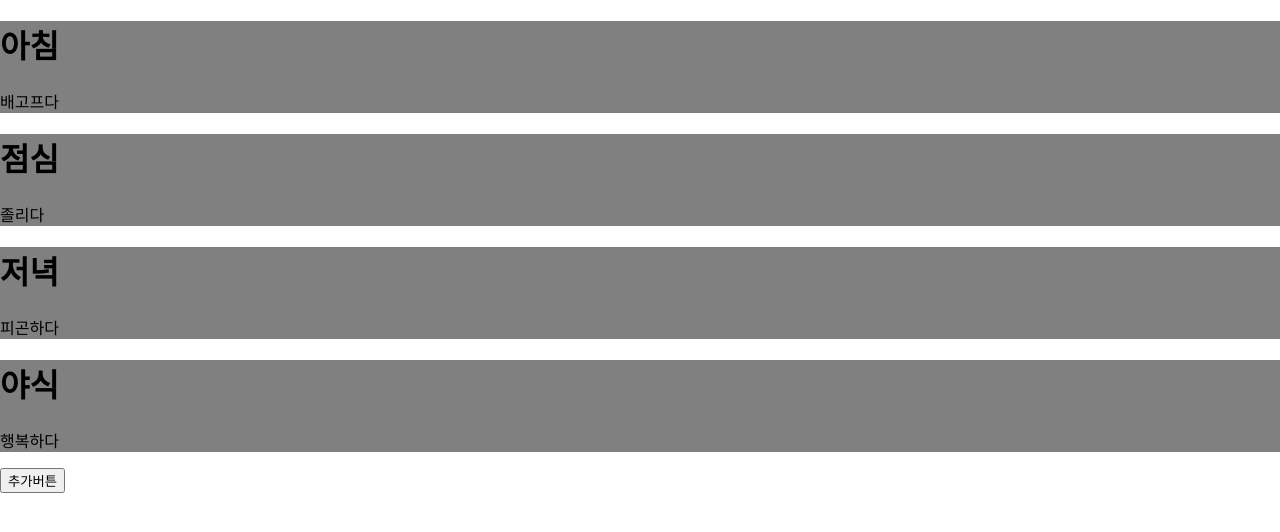
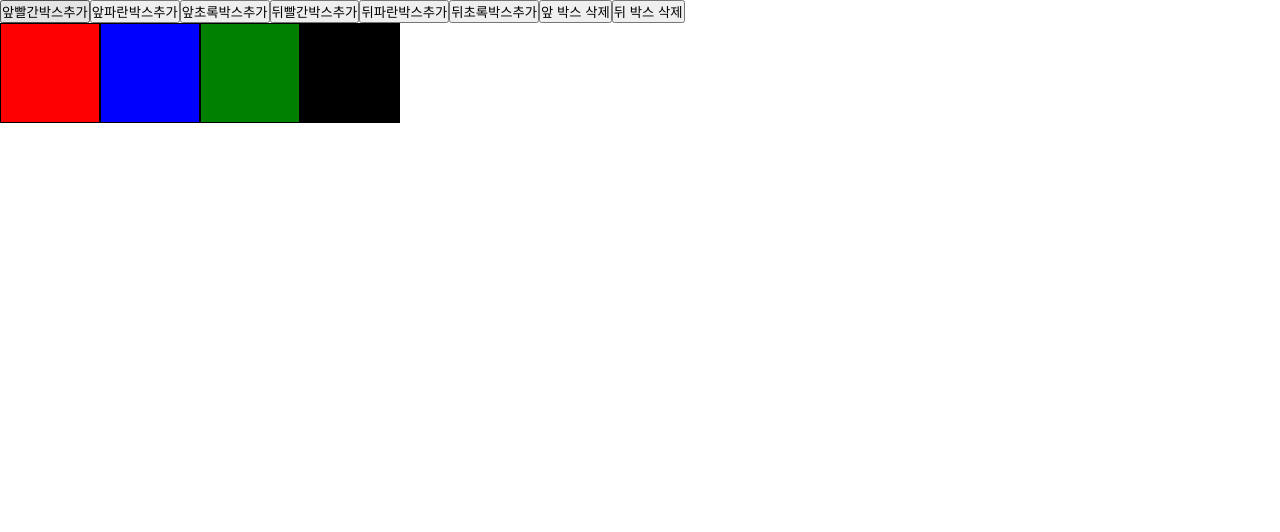
Before and after one commit to WHDQJA32/react-study, a React (Create React App) app: page / in a window 1280 px wide. Shown: the top 532 px of the page. Built offline with nearby package versions, Linux system fonts and the light colour scheme.

Commit message:
배열 동적인 컴포넌트 그리기 퀴즈&연습

```diff
--- a/src/App.js
+++ b/src/App.js
@@ -1,22 +1,29 @@
 import './App.css';
-
 import Basic01 from './components/Basic01';
+import State01 from './components/State01';
 import Export01 from './components/Export01';
-import State01 from './components/State01';
 import State02 from './components/State02';
 import Props01 from './components/Props01';
 import Practice001 from './practice/Practice001';
 import Props02 from './components/Props02';
+import Quiz002 from './practice/Quiz002';
+import NewsBlog from './newsblog/NewsBlog';
+import Quiz003 from './practice/Quiz003';
+import Practice002 from './practice/Practice002';
 
 function App() {
 
-    //return <Basic01/>;
-    //return <State01/>;
-    //return <Export01/>;
-    //return <State02/>;
-    //return <Props01/>;
-    //return <Practice001/>;
-    return <Props02/>;
-  }
+  //return <Basic01/>;
+  //return <State01/>;
+  //return <Export01/>;
+  // return <State02/>;
+  // return <Props01/>;
+  //return <Practice001/>;
+  // return <Props02 />;
+  // return <Quiz002 />;
+  //return <NewsBlog/>;
+  //return <Quiz003/>;
+  return <Practice002/>;
+}
 
 export default App;
--- /dev/null
+++ b/src/practice/ColorBox.js
@@ -0,0 +1,9 @@
+
+function ColorBox(props){
+
+    return (
+        <div className="box" style={{backgroundColor : props.bgColor}}></div>
+    )
+}
+
+export default ColorBox;
--- /dev/null
+++ b/src/practice/Practice002.css
@@ -0,0 +1,34 @@
+.box {
+    width: 100px;
+    height: 100px;
+    border: 1px solid black;
+    display: inline-block;
+}
+.red-b{
+    width: 100px;
+    height: 100px;
+    background-color: red;
+    border: 1px solid black;
+    display: inline-block;
+}
+.green-b{
+    width: 100px;
+    height: 100px;
+    background-color: green;
+    border: 1px solid black;
+    display: inline-block;
+}
+.blue-b{
+    width: 100px;
+    height: 100px;
+    background-color: blue;
+    border: 1px solid black;
+    display: inline-block;
+}
+.black-b{
+    width: 100px;
+    height: 100px;
+    background-color: black;
+    border: 1px solid black;
+    display: inline-block;
+}
--- /dev/null
+++ b/src/practice/Practice002.js
@@ -0,0 +1,123 @@
+import ColorBox from './ColorBox';
+import './Practice002.css';
+import { useState } from 'react';
+
+function Practice002() {
+
+
+    let [boxes, setBoxes] = useState(['red', 'blue', 'green', 'black']);
+
+    return (
+        <div>
+            <div>
+                <button onClick={() => {
+                    let temp = ['red', ...boxes];
+                    setBoxes(temp);
+                }}>앞빨간박스추가</button>
+                <button onClick={() => {
+                    let temp = ['blue', ...boxes];
+                    setBoxes(temp);
+                }}>앞파란박스추가</button>
+                <button onClick={() => {
+                    let temp = ['green', ...boxes];
+                    setBoxes(temp);
+                }}>앞초록박스추가</button>
+
+                <button onClick={() => {
+                    let temp = [...boxes, 'red'];
+                    setBoxes(temp);
+                }}>뒤빨간박스추가</button>
+                <button onClick={() => {
+                    let temp = [...boxes, 'blue'];
+                    setBoxes(temp);
+                }}>뒤파란박스추가</button>
+                <button onClick={() => {
+                    let temp = [...boxes, 'green'];
+                    setBoxes(temp);
+                }}>뒤초록박스추가</button>
+                <button onClick={() => {
+                    let temp = [...boxes];
+                    temp.shift();
+                    setBoxes(temp);
+                }}>앞 박스 삭제</button>
+                <button onClick={() => {
+                    let temp = [...boxes];
+                    temp.pop();
+                    setBoxes(temp);
+                }}>뒤 박스 삭제</button>
+            </div>
+
+            {
+                //['red', 'blue', 'green', 'black']
+                boxes.map((value)=>{
+                    return <ColorBox bgColor={value}/>
+                })
+            }
+
+        </div>
+    );
+
+    /*
+    let [boxes, setBoxes] = useState(
+        [<div className="box bg-red"></div>,
+        <div className="box bg-blue"></div>,
+        <div className="box bg-green"></div>,
+        <div className="box bg-black"></div>]
+    );
+
+    return (
+        <div>
+            <div>
+                <button onClick={() => {
+                    let temp = [...boxes];
+                    temp.unshift(<div className="box bg-red"></div>);
+                    setBoxes(temp);
+                }}>앞빨간박스추가</button>
+                <button onClick={() => {
+                    let temp = [...boxes];
+                    temp.unshift(<div className="box bg-blue"></div>);
+                    setBoxes(temp);
+                }}>앞파란박스추가</button>
+                <button onClick={() => {
+                    let temp = [...boxes];
+                    temp.unshift(<div className="box bg-green"></div>);
+                    setBoxes(temp);
+                }}>앞초록박스추가</button>
+
+                <button onClick={() => {
+                    let temp = [...boxes];
+                    temp.push(<div className="box bg-red"></div>);
+                    setBoxes(temp);
+                }}>뒤빨간박스추가</button>
+                <button onClick={() => {
+                    let temp = [...boxes];
+                    temp.push(<div className="box bg-blue"></div>);
+                    setBoxes(temp);
+                }}>뒤파란박스추가</button>
+                <button onClick={() => {
+                    let temp = [...boxes];
+                    temp.push(<div className="box bg-green"></div>);
+                    setBoxes(temp);
+                }}>뒤초록박스추가</button>
+                <button onClick={() => {
+                    let temp = [...boxes];
+                    temp.shift();
+                    setBoxes(temp);
+                }}>앞 박스 삭제</button>
+                <button onClick={() => {
+                    let temp = [...boxes];
+                    temp.pop();
+                    setBoxes(temp);
+                }}>뒤 박스 삭제</button>
+            </div>
+
+            {
+                boxes
+            }
+
+        </div>
+    );
+    */
+}
+
+export default Practice002;
--- /dev/null
+++ b/src/practice/Quiz003.css
@@ -0,0 +1,6 @@
+.box {
+    width: 100px;
+    height: 100px;
+    border: 1px solid black;
+    display: inline-block;
+}
--- /dev/null
+++ b/src/practice/Quiz003.js
@@ -0,0 +1,51 @@
+import './Quiz003.css';
+import {useState} from 'react';
+
+function Quiz003() {
+
+    let [boxes, setBoxes] = useState([<div className='box'>박스</div>]); //배열화
+
+    let [arr, setArr] = useState([1]);
+    //for(let i=0; i<5; i++){
+    //    boxes.push(<div className='box'>박스</div>);
+    //}
+
+    return (
+        <div>
+            <div style={{margin:'10px'}}>
+                <button onClick={()=>{
+                    let temp = [...arr]; //선언
+                    temp.push(0);   //선언한 변수에 배열추가
+                    //let temp = [...arr , 1];
+                    //let temp = [0, ...arr]; ...은 배열을 벗겨내고 앞 뒤로 추가시킨다.
+                    setArr(temp);
+                    //temp.unshift(0); 배열 앞에 추가하는 함수
+                }}>추가</button>
+            </div>
+            {
+                arr.map(()=>{
+                    return <div className='box'>박스</div>;
+                })
+            }
+        </div>
+    )
+
+    /*
+    return (
+        <div>
+            <div style={{margin:'10px'}}>
+                <button onClick={()=>{
+                    let temp = [...boxes];
+                    temp.push(<div className='box'>박스</div>); //push 배열의 추가
+                    setBoxes(temp);
+                }}>추가</button>
+            </div>
+            {
+                boxes
+            }
+        </div>
+    );
+    */
+}
+
+export default Quiz003;
```
